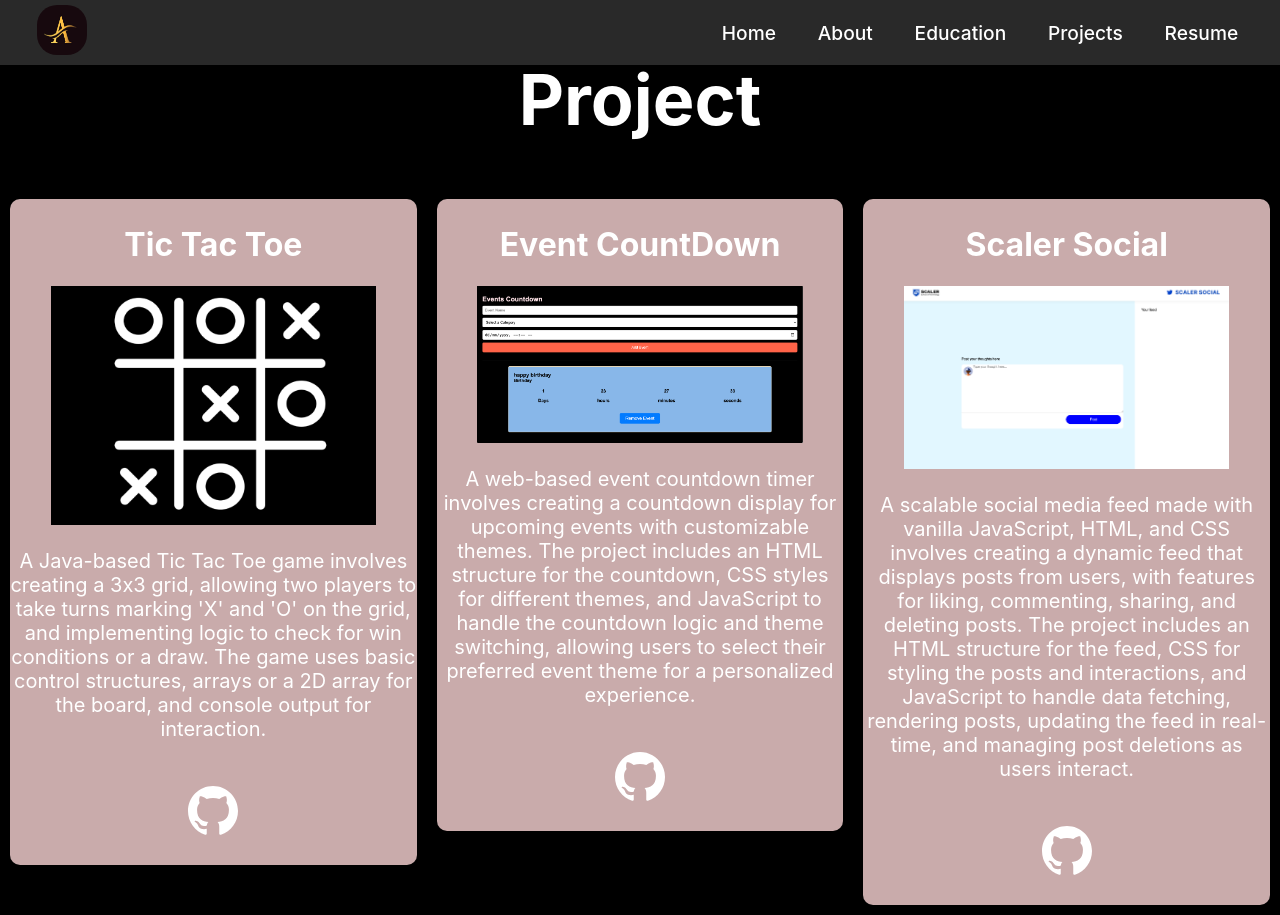
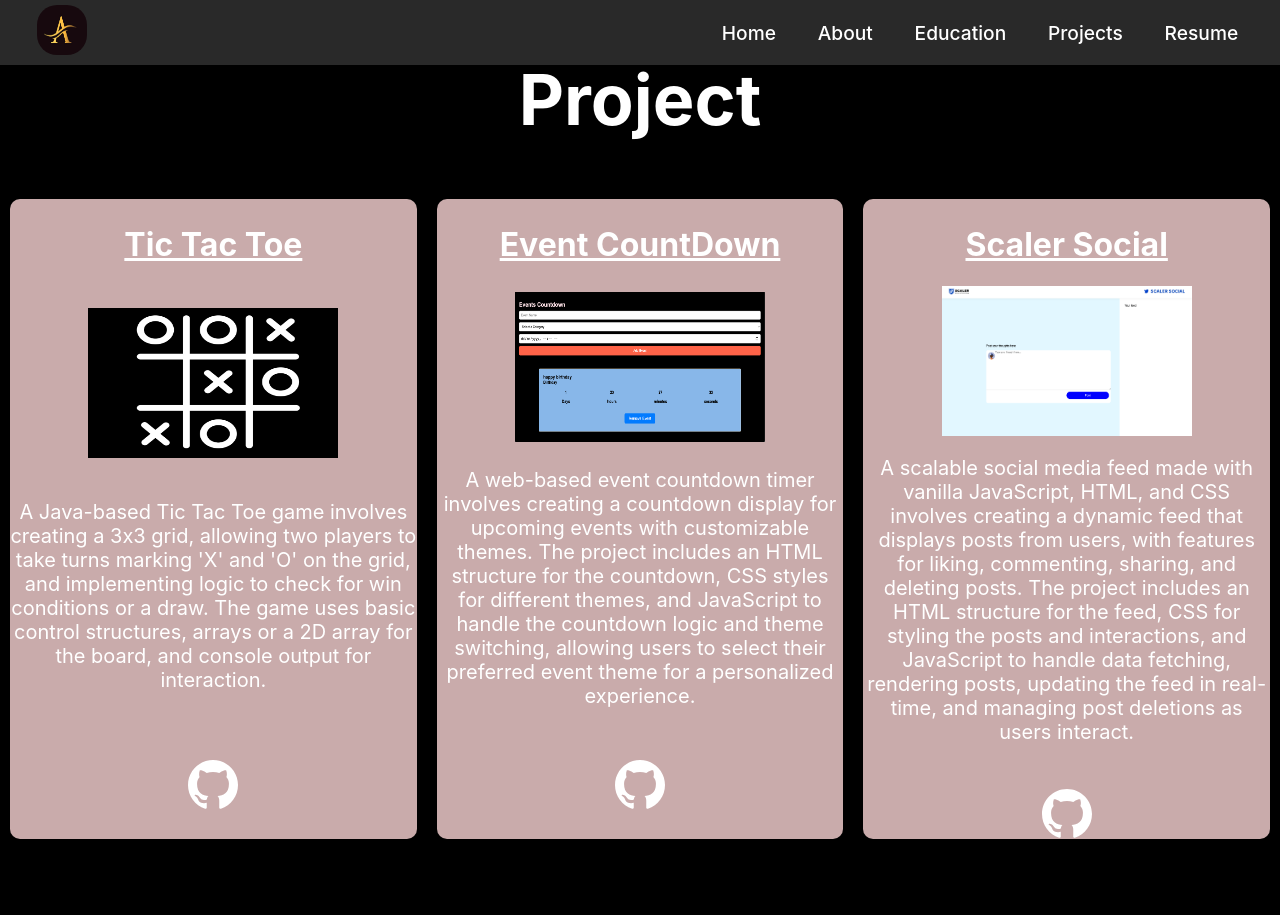
Before and after one commit to Adityajaiswal03/portfolio, a React (Create React App) app: page /Projects in a window 1280 px wide. After the commit the page ends 849 px from the top, so only its background shows below. Built offline with nearby package versions, Linux system fonts and the light colour scheme.

Commit message:
updated project title

```diff
--- a/src/Project/ProjectCard.css
+++ b/src/Project/ProjectCard.css
@@ -3,15 +3,21 @@
     background-color: rgba(255, 217, 217, 0.788);
     margin: 10px;
     border-radius: 10px;
+    height: 80vh;
+    display: flex;
+    flex-direction: column;
+    justify-content: space-between;
+    overflow: hidden;
 }
 .product-name{
     color: white;
     padding: 0;
     padding-top: 5px;
+    text-decoration: underline;
 }
 .product-img{
     margin:0;
-    height: 20%;
+    height: 150px;
 
 }
 .product-discription p{
@@ -19,8 +25,8 @@
     font-size: 20px;
 }
 .product-img img{
-    height: 80%;
-    width: 80%;
+    height: 150px;
+    width: 250px;
 }
 .github-productCard img{
     height: 100px;
```
